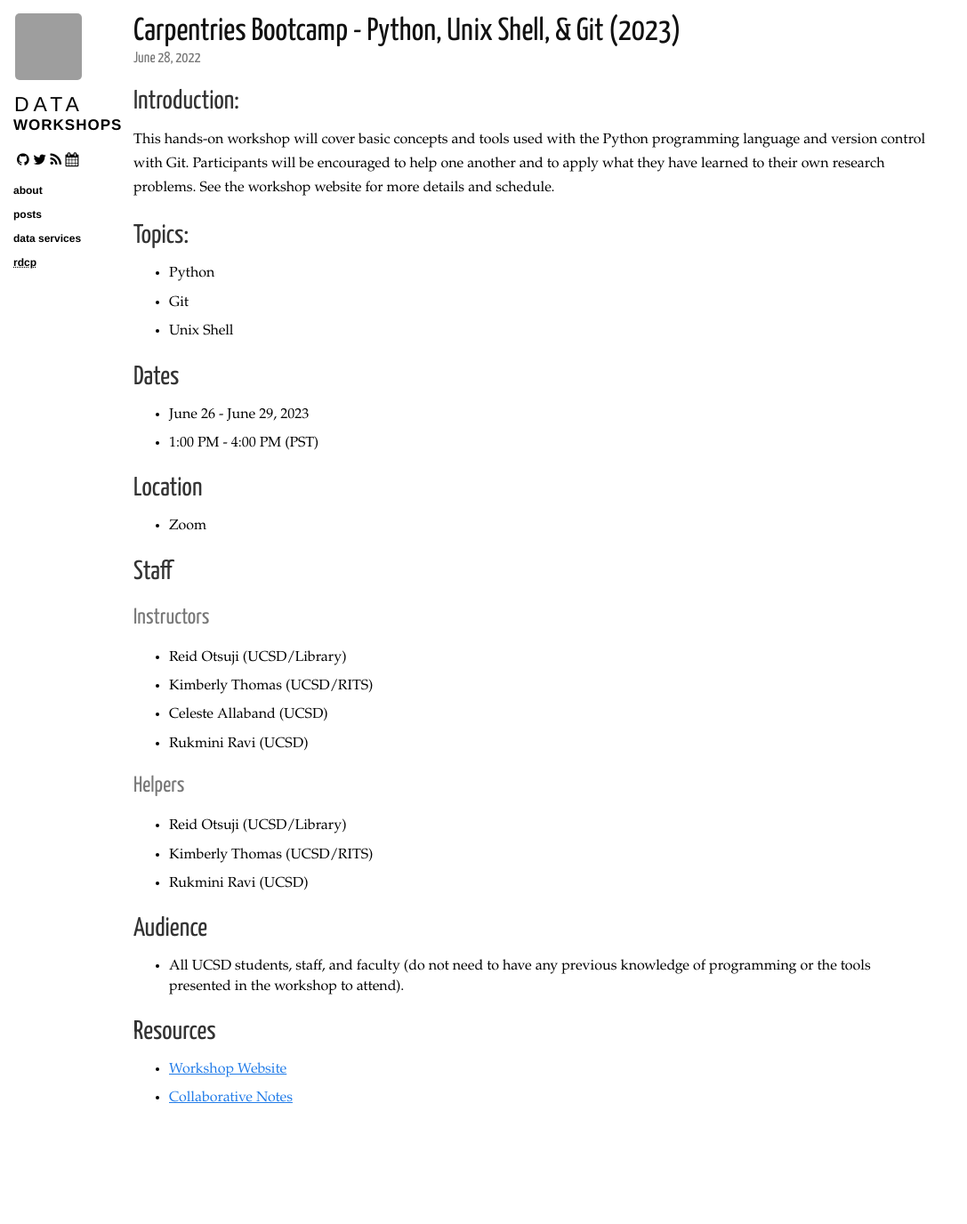
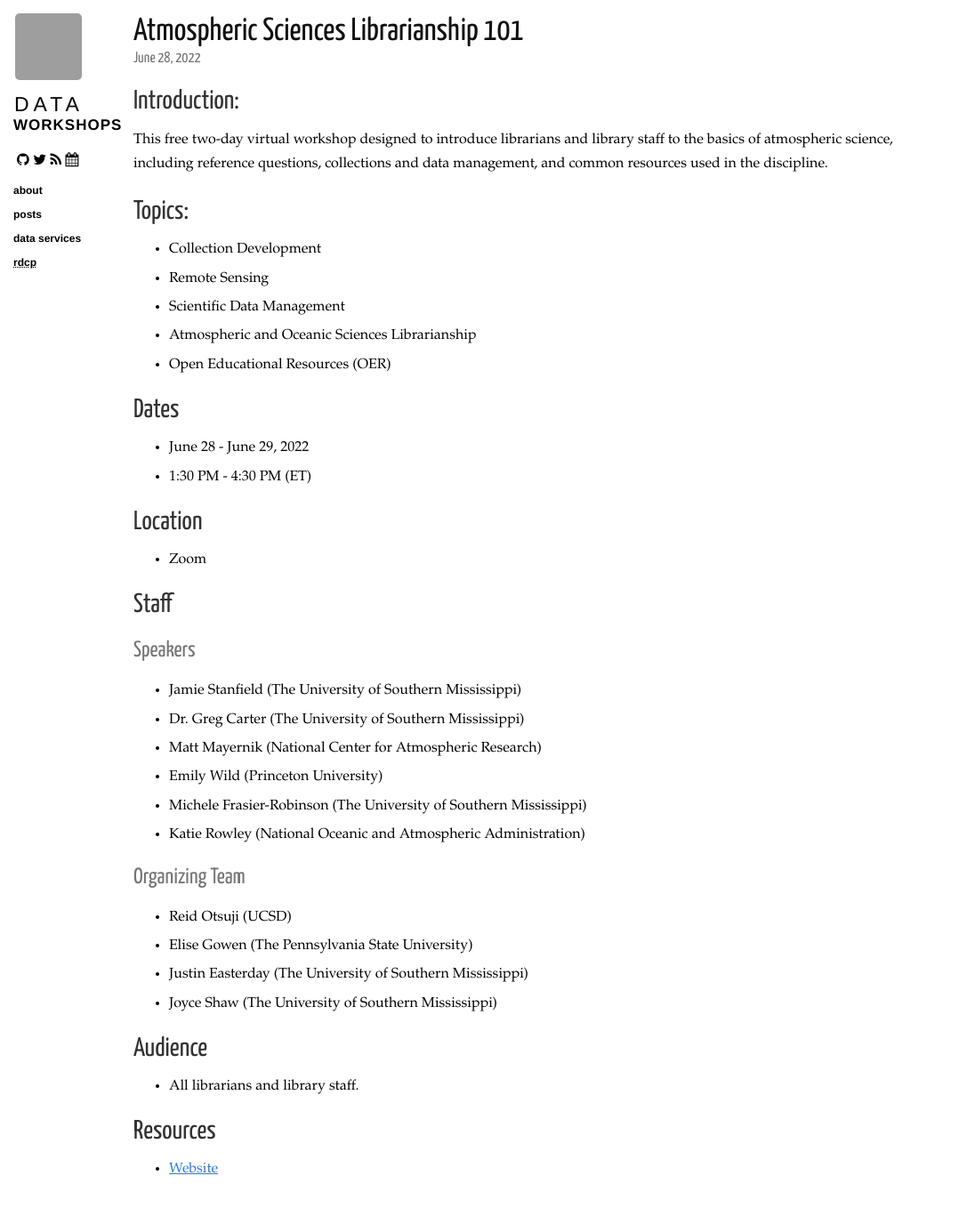
Before and after one commit to ucsdlib/workshops, a Jekyll site: the page built from _posts/2022-06-28-atmospheric-science.markdown, in a window 1280 px wide. Shown: the whole page at 89% size, without its empty margins (0-1087 px from the left). Built offline with Jekyll 4.4.1, drawn with Linux system fonts in a browser that asks for light colours; nearby versions of some CDN libraries; before the commit the page ends 1296 px from its top, so only the background shows below that; grey boxes are pictures that could not be loaded.

Commit message:
Fix GPS Skills Courses & ASL
Saved ASL post, updated all GPS Skills Courses posts

```diff
--- a/_posts/2022-06-28-atmospheric-science.markdown
+++ b/_posts/2022-06-28-atmospheric-science.markdown
@@ -1,6 +1,6 @@
 ---
 layout: post
-title: Carpentries Bootcamp - Python, Unix Shell, & Git (2023)
+title: Atmospheric Sciences Librarianship 101
 category:
   - posts
   - upcoming
@@ -8,20 +8,22 @@ category:
 
 ## Introduction:
 
-This hands-on workshop will cover basic concepts and tools used with the Python programming language and version control with Git. Participants will be encouraged to help one another and to apply what they have learned to their own research problems. See the workshop website for more details and schedule.
+This free two-day virtual workshop designed to introduce librarians and library staff to the basics of atmospheric science, including reference questions, collections and data management, and common resources used in the discipline.
 
 
 ## Topics:
 
-* Python
-* Git
-* Unix Shell
+* Collection Development
+* Remote Sensing
+* Scientific Data Management
+* Atmospheric and Oceanic Sciences Librarianship
+* Open Educational Resources (OER)
 
 
 ## Dates
 
-* June 26 - June 29, 2023
-* 1:00 PM - 4:00 PM (PST)
+* June 28 - June 29, 2022
+* 1:30 PM - 4:30 PM (ET)
 
 
 ## Location
@@ -31,24 +33,26 @@ This hands-on workshop will cover basic concepts and tools used with the Python
 
 ## Staff
 
-### Instructors
-* Reid Otsuji (UCSD/Library)
-* Kimberly Thomas (UCSD/RITS)
-* Celeste Allaband (UCSD)
-* Rukmini Ravi (UCSD)
+### Speakers
+* Jamie Stanfield (The University of Southern Mississippi)
+* Dr. Greg Carter (The University of Southern Mississippi)
+* Matt Mayernik (National Center for Atmospheric Research)
+* Emily Wild (Princeton University)
+* Michele Frasier-Robinson (The University of Southern Mississippi)
+* Katie Rowley (National Oceanic and Atmospheric Administration)
 
-### Helpers
-* Reid Otsuji (UCSD/Library)
-* Kimberly Thomas (UCSD/RITS)
-* Rukmini Ravi (UCSD)
+### Organizing Team
+* Reid Otsuji (UCSD)
+* Elise Gowen (The Pennsylvania State University)
+* Justin Easterday (The University of Southern Mississippi)
+* Joyce Shaw (The University of Southern Mississippi)
 
 
 ## Audience
 
-* All UCSD students, staff, and faculty (do not need to have any previous knowledge of programming or the tools presented in the workshop to attend).
+* All librarians and library staff.
 
 
 ## Resources
 
-* [Workshop Website](https://ucsdlib.github.io/2023-06-26-UCSD/)
-* [Collaborative Notes](https://hackmd.io/4g9vUUBfTzacwN1jGgiKug)
+* [Website](https://libguides.lib.usm.edu/asl_101/team)
```
Also changed, not shown: _posts/2017-01-09-gps-skills-workshops.markdown (+10 -12 lines), _posts/2018-01-08-gps-skills-workshops.md (+12 -13 lines), _posts/2019-01-07-gps-skills-workshops.markdown (+15 -14 lines), _posts/2021-01-04-gps-r.markdown (deleted, +0 -50 lines), _posts/2021-01-04-gps-skills-courses.markdown (added, +66 -0 lines), _posts/2021-01-25-gps-python.markdown (deleted, +0 -51 lines), _posts/2021-02-16-gps-intro-dm.markdown (deleted, +0 -54 lines), _posts/2022-01-04-gps-python.markdown (deleted, +0 -50 lines), _posts/2022-01-04-gps-skills-courses.markdown (added, +65 -0 lines), _posts/2022-01-25-gps-r.markdown (deleted, +0 -49 lines), _posts/2022-02-15-gps-intro-dm.markdown (deleted, +0 -54 lines).
